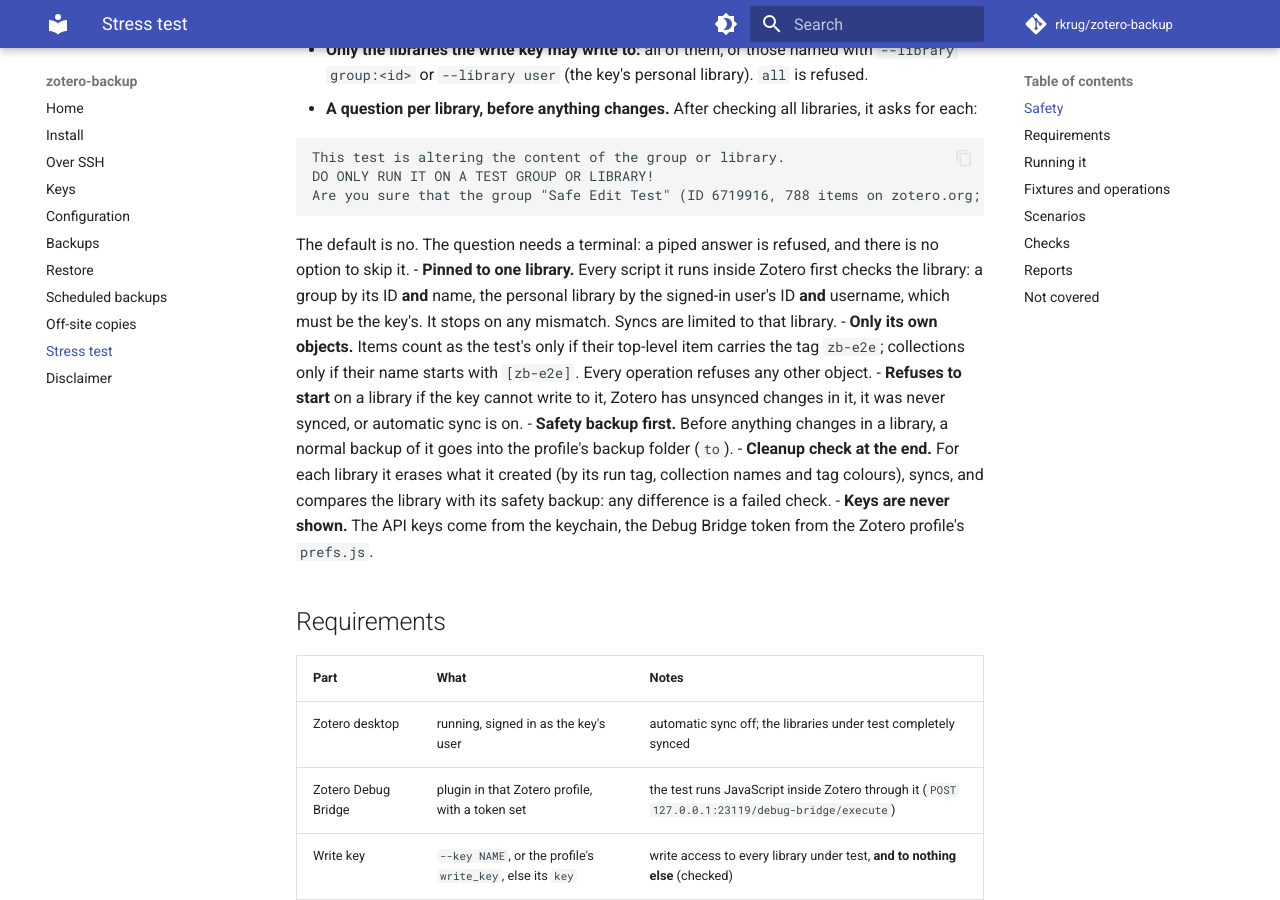
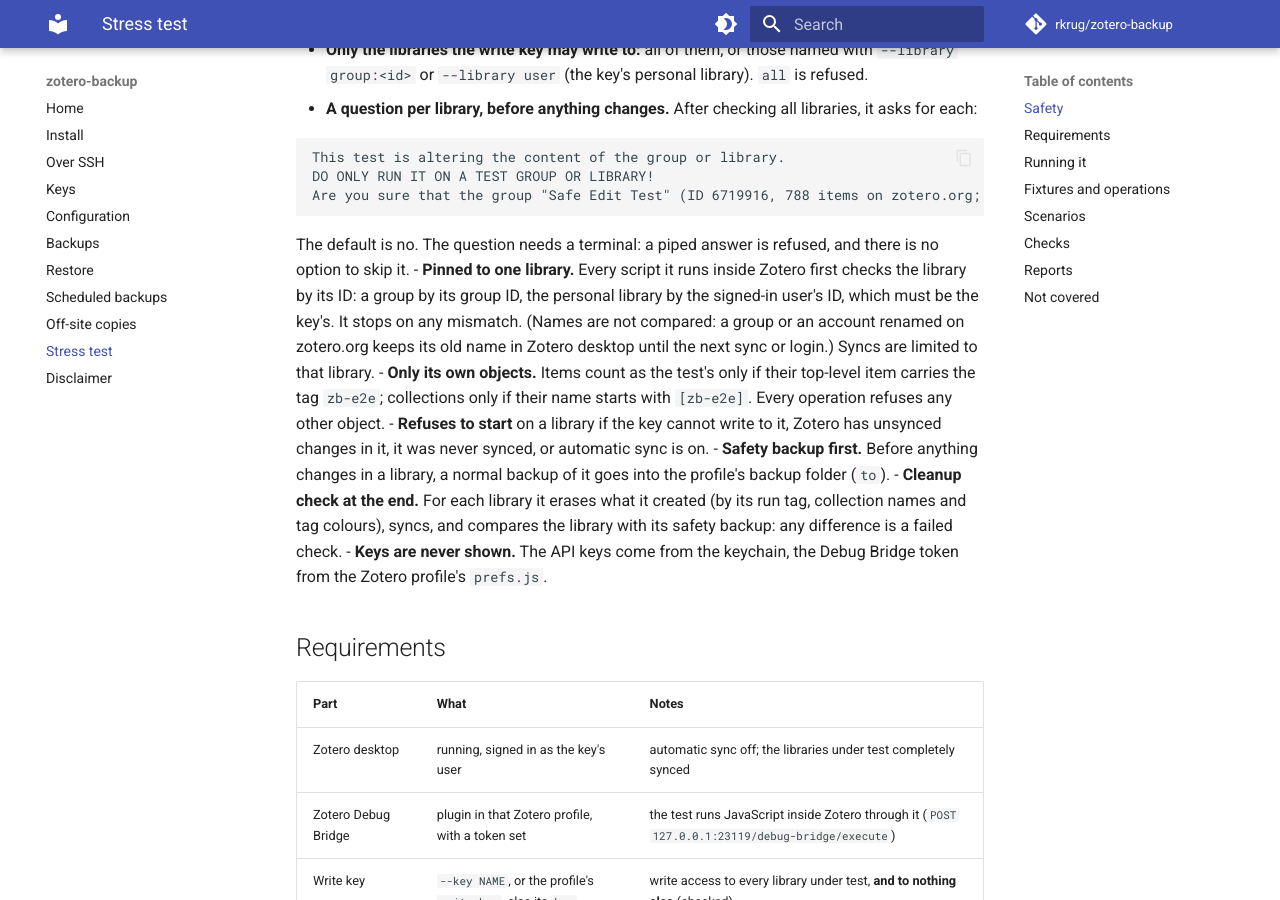
Before and after one commit to rkrug/zotero-backup, an MkDocs documentation site: the page built from docs/stresstest.md, in a window 1280 px wide and 900 px high, scrolled down 848 px. Built offline with MkDocs 1.6.1 and Material for MkDocs 9.7.7, drawn with Linux system fonts in a browser that asks for light colours; comment, search, counter and statistics services are not loaded; the version menu is left out.

Commit message:
Docs, stress test: libraries are checked by ID only
Co-Authored-By: Claude Opus 5.5 <noreply@anthropic.com>

````diff
--- a/docs/stresstest.md
+++ b/docs/stresstest.md
@@ -21,7 +21,7 @@ The unit tests (`go test ./...`, run in CI on Linux, macOS and Windows) use a fa
   ```
 
   The default is no. The question needs a terminal: a piped answer is refused, and there is no option to skip it.
-- **Pinned to one library.** Every script it runs inside Zotero first checks the library: a group by its ID **and** name, the personal library by the signed-in user's ID **and** username, which must be the key's. It stops on any mismatch. Syncs are limited to that library.
+- **Pinned to one library.** Every script it runs inside Zotero first checks the library by its ID: a group by its group ID, the personal library by the signed-in user's ID, which must be the key's. It stops on any mismatch. (Names are not compared: a group or an account renamed on zotero.org keeps its old name in Zotero desktop until the next sync or login.) Syncs are limited to that library.
 - **Only its own objects.** Items count as the test's only if their top-level item carries the tag `zb-e2e`; collections only if their name starts with `[zb-e2e]`. Every operation refuses any other object.
 - **Refuses to start** on a library if the key cannot write to it, Zotero has unsynced changes in it, it was never synced, or automatic sync is on.
 - **Safety backup first.** Before anything changes in a library, a normal backup of it goes into the profile's backup folder (`to`).
````
